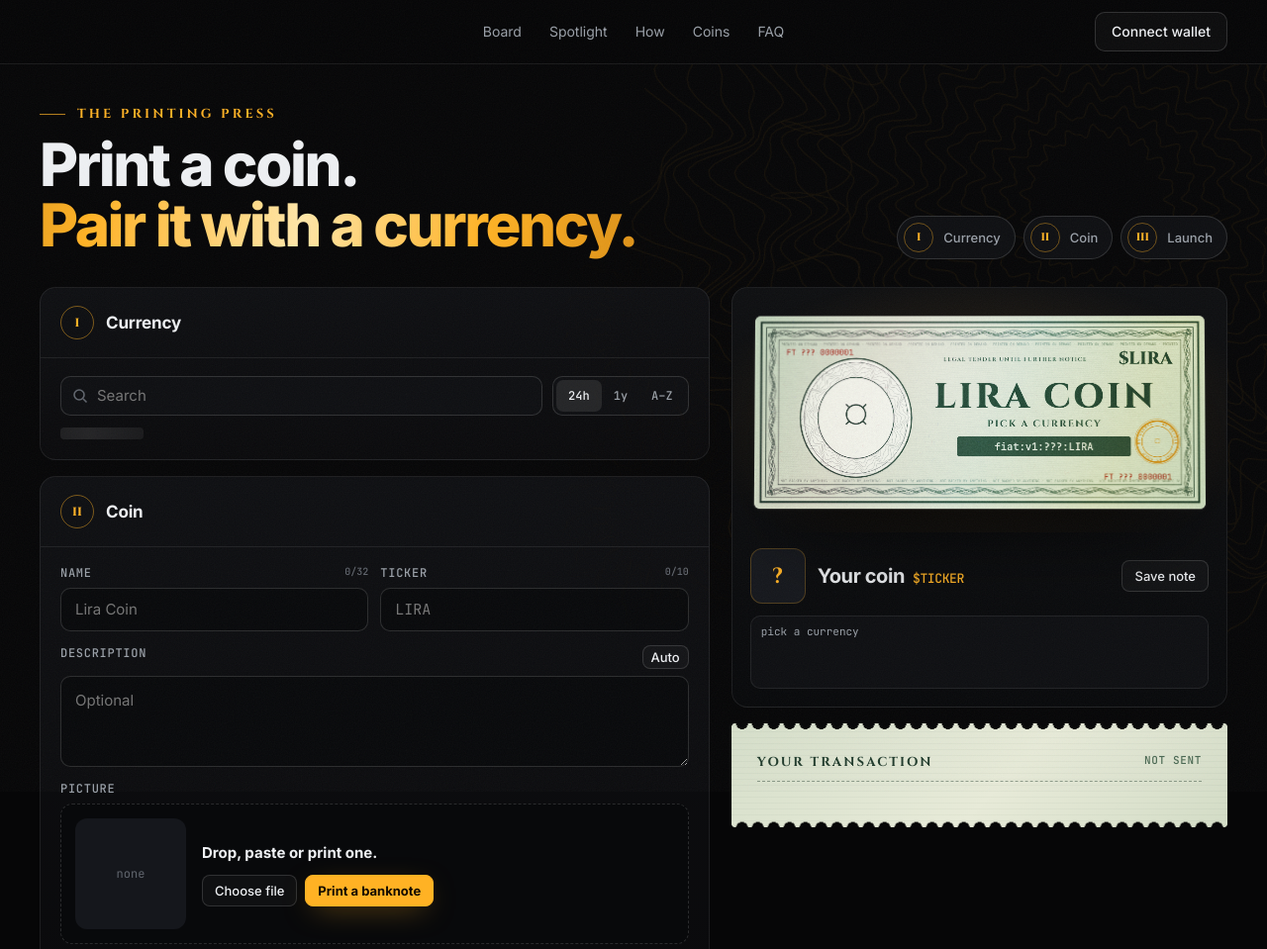
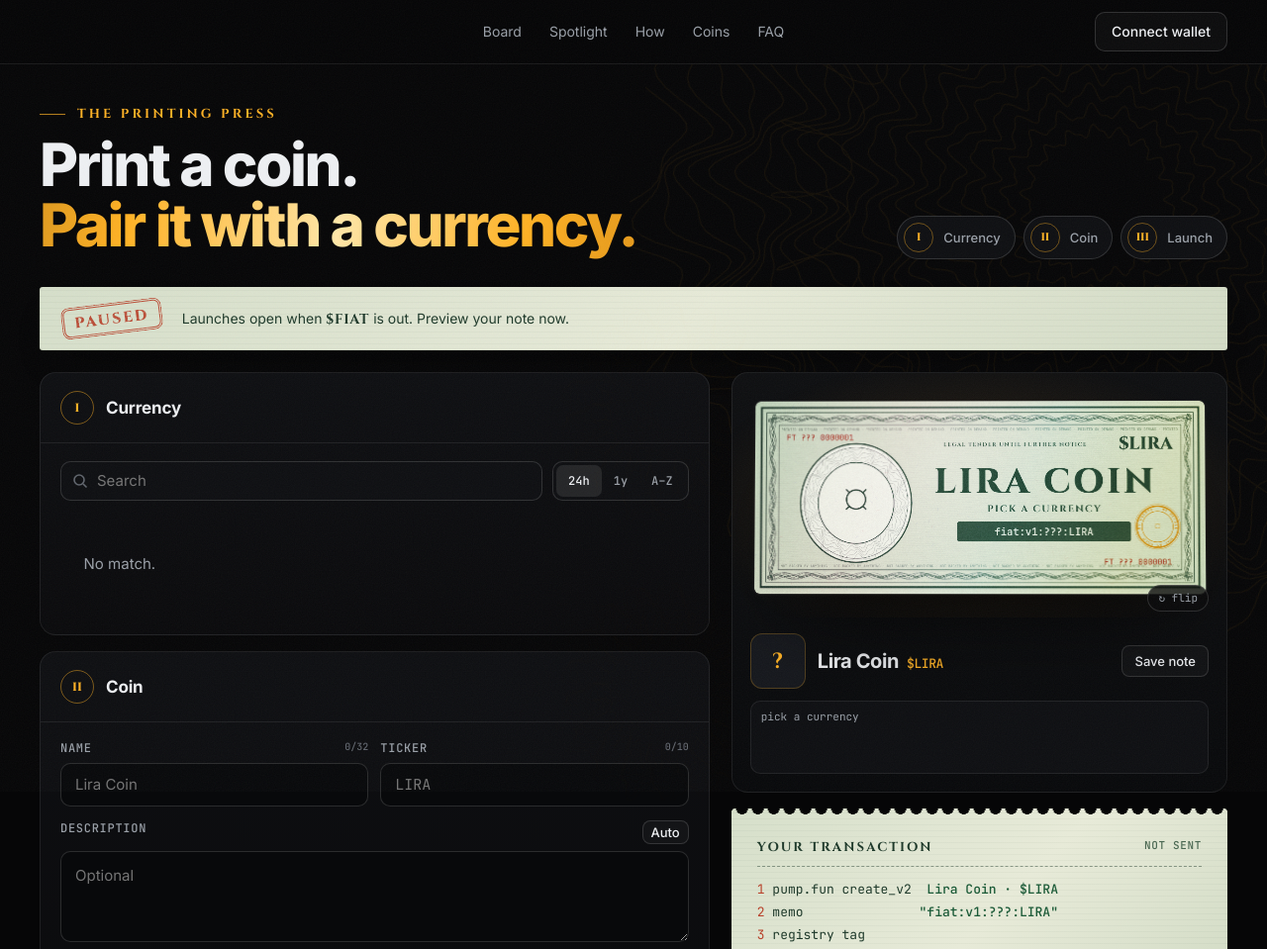
Before and after one commit to madii506/fiat, a website: page launch.html in a window 1280 px wide. Shown: the top 959 px of the page at 99% size. Drawn offline with Linux system fonts and the light colour scheme; no server answers.

Commit message:
Add files via upload

```diff
--- a/launch.html
+++ b/launch.html
@@ -15,7 +15,7 @@
 <link rel="apple-touch-icon" href="/img/icon-180.png">
 <link rel="preload" href="/fonts/inter-latin-800-normal.woff2" as="font" type="font/woff2" crossorigin>
 <link rel="preload" href="/fonts/cinzel-latin-800-normal.woff2" as="font" type="font/woff2" crossorigin>
-<link rel="stylesheet" href="/css/fiat.css?v=3">
+<link rel="stylesheet" href="/css/fiat.css?v=4">
 </head>
 <body>
 <header class="nav">
@@ -42,7 +42,7 @@
           <div class="box-b">
             <div class="ctrl" style="margin:0"><label class="search" style="max-width:none"><svg viewBox="0 0 16 16" fill="none" stroke="currentColor" stroke-width="1.6"><circle cx="7" cy="7" r="5"/><path d="M11 11l3.5 3.5"/></svg><input id="cq" placeholder="Search" autocomplete="off" aria-label="Search currencies"></label>
               <div class="seg mono" id="csort"><button data-s="d1" class="on">24h</button><button data-s="d365">1y</button><button data-s="code">A–Z</button></div></div>
-            <div class="cgrid" id="cgrid"><span class="skel"></span></div>
+            <div class="cgrid" id="cgrid" data-lenis-prevent><span class="skel"></span></div>
           </div>
         </section>
         <section class="box" aria-labelledby="h2x">
@@ -78,7 +78,7 @@
 
       <aside class="side">
         <div class="press" id="press">
-          <div class="press-note"><div class="holo" id="pHolo"><div class="holo-in" id="pNote"></div><div class="scan" aria-hidden="true"></div><div class="stamp ok" id="pStamp">PRINTED</div></div><div class="burst" id="burst" aria-hidden="true"></div></div>
+          <div class="press-note" id="pPress" title="Tap to flip"><div class="holo" id="pHolo"><div class="flipper" id="pFlip"><div class="face front"><div class="holo-in" id="pNote"></div><div class="scan" aria-hidden="true"></div><div class="stamp ok" id="pStamp">PRINTED</div></div><div class="face back holo-in" id="pBack"></div></div></div><button type="button" class="flip-btn mono" id="flipBtn">↻ flip</button><div class="burst" id="burst" aria-hidden="true"></div></div>
           <div class="pcard-b">
             <div class="pc-row"><div class="pimg" id="pImg">?</div><div style="min-width:0"><h3 id="pName">Your coin<small>$TICKER</small></h3></div><button type="button" class="btn sm" id="saveNote" disabled>Save note</button></div>
             <div class="mini-chart" id="pChart"><span>pick a currency</span></div>
@@ -94,6 +94,6 @@
 
 
 <script src="/vendor/solana-lite.js" defer></script>
-<script type="module" src="/js/launch.js?v=3"></script>
+<script type="module" src="/js/launch.js?v=4"></script>
 </body>
 </html>
```
Also changed, not shown: index.html (+1 -1 lines).
